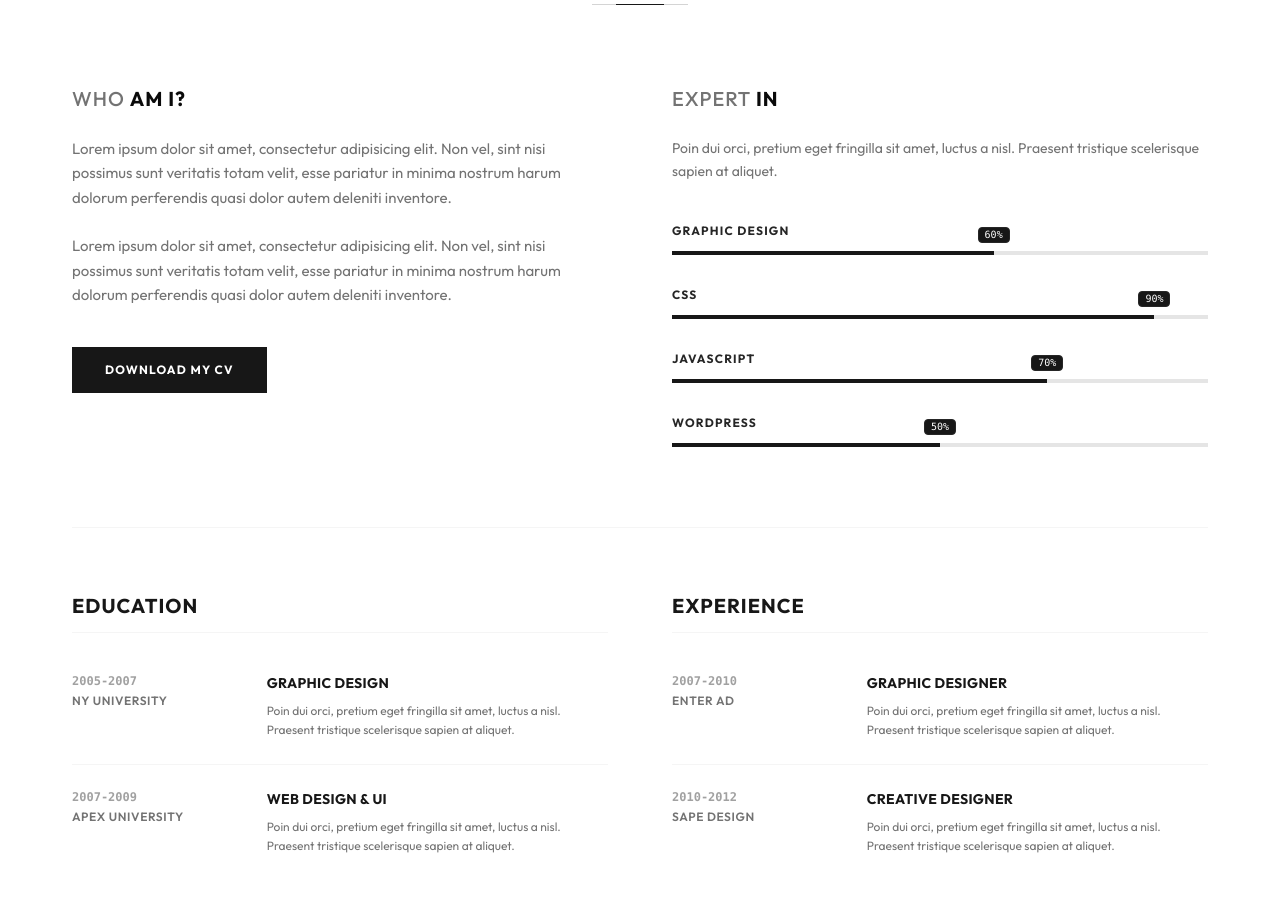
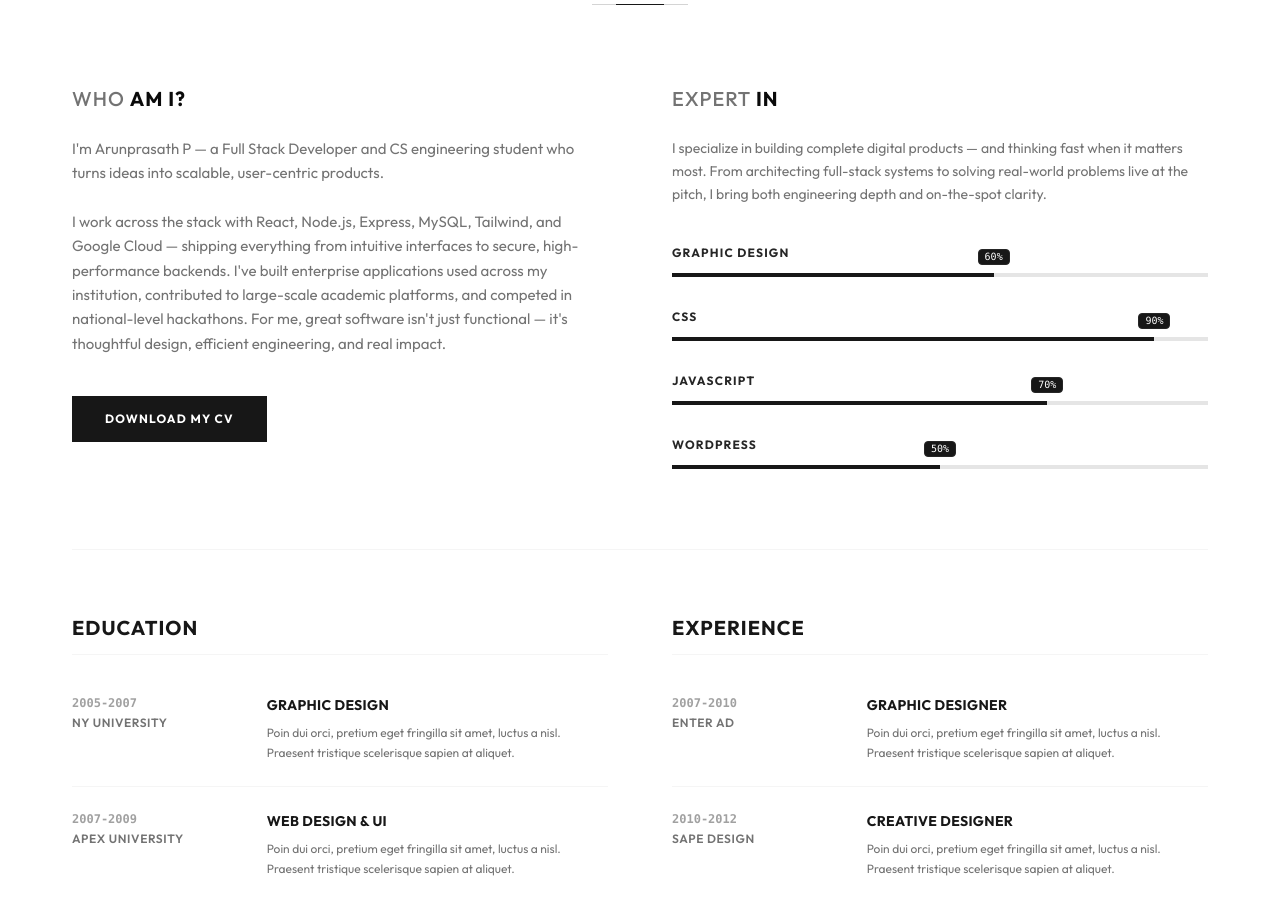
Before and after one commit to arunprasath1220/Arun-sPortfolio, a React (Vite) app: page / in a window 1280 px wide. Shown: the part 940-1855 px from the top of the page. Built offline with nearby package versions, Linux system fonts and the light colour scheme.

Commit message:
CV and content in the about page

```diff
--- a/src/pages/About/About.jsx
+++ b/src/pages/About/About.jsx
@@ -1,4 +1,5 @@
 import React, { useState } from 'react';
+import resumePdf from "../../assets/Arun's-Resume.pdf";
 
 const About = () => {
   const skills = [
@@ -59,18 +60,19 @@ const About = () => {
               WHO <span className="font-extrabold text-neutral-950">AM I?</span>
             </h3>
             <p className="text-neutral-500 text-[15px] leading-relaxed">
-              Lorem ipsum dolor sit amet, consectetur adipisicing elit. Non vel, sint nisi possimus sunt veritatis totam velit, esse pariatur in minima nostrum harum dolorum perferendis quasi dolor autem deleniti inventore.
+             I'm Arunprasath P — a Full Stack Developer and CS engineering student who turns ideas into scalable, user-centric products.
             </p>
             <p className="text-neutral-500 text-[15px] leading-relaxed">
-              Lorem ipsum dolor sit amet, consectetur adipisicing elit. Non vel, sint nisi possimus sunt veritatis totam velit, esse pariatur in minima nostrum harum dolorum perferendis quasi dolor autem deleniti inventore.
-            </p>
-
-            <button
-              className="w-fit bg-neutral-900 text-white border border-neutral-900 py-3.5 px-8 text-xs font-bold uppercase tracking-widest hover:bg-transparent hover:text-neutral-900 transition-colors duration-300 cursor-pointer mt-4"
-              onClick={() => alert("CV Download Triggered")}
+              I work across the stack with React, Node.js, Express, MySQL, Tailwind, and Google Cloud — shipping everything from intuitive interfaces to secure, high-performance backends. I've built enterprise applications used across my institution, contributed to large-scale academic platforms, and competed in national-level hackathons.
+              For me, great software isn't just functional — it's thoughtful design, efficient engineering, and real impact.
+              </p>
+            <a
+              href={resumePdf}
+              download="Arun's-Resume.pdf"
+              className="w-fit inline-block text-center bg-neutral-900 text-white border border-neutral-900 py-3.5 px-8 text-xs font-bold uppercase tracking-widest hover:bg-transparent hover:text-neutral-900 transition-colors duration-300 cursor-pointer mt-4"
             >
               DOWNLOAD MY CV
-            </button>
+            </a>
           </div>
 
           {/* Right Column: Skills */}
@@ -79,7 +81,8 @@ const About = () => {
               EXPERT <span className="font-extrabold text-neutral-950">IN</span>
             </h3>
             <p className="text-neutral-500 text-sm leading-relaxed mb-4">
-              Poin dui orci, pretium eget fringilla sit amet, luctus a nisl. Praesent tristique scelerisque sapien at aliquet.
+              I specialize in building complete digital products — and thinking fast when it matters most.
+              From architecting full-stack systems to solving real-world problems live at the pitch, I bring both engineering depth and on-the-spot clarity.
             </p>
 
             {/* Custom Styled Skill Bars */}
```
Also changed, not shown: 1 other file (tests, documents, lock files or other folders).
